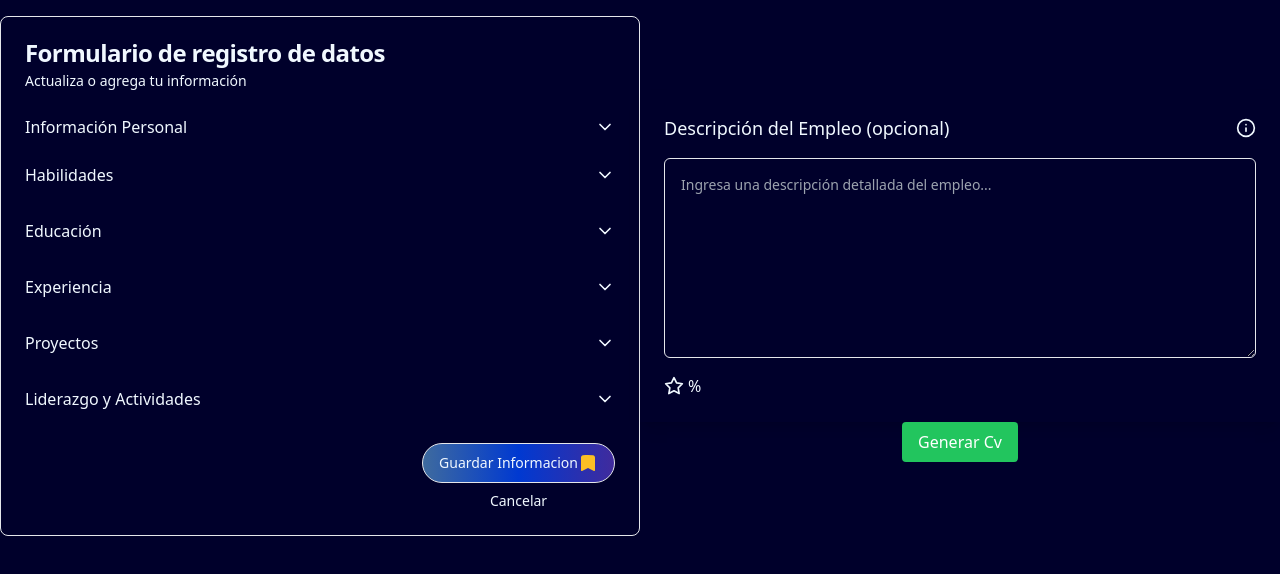
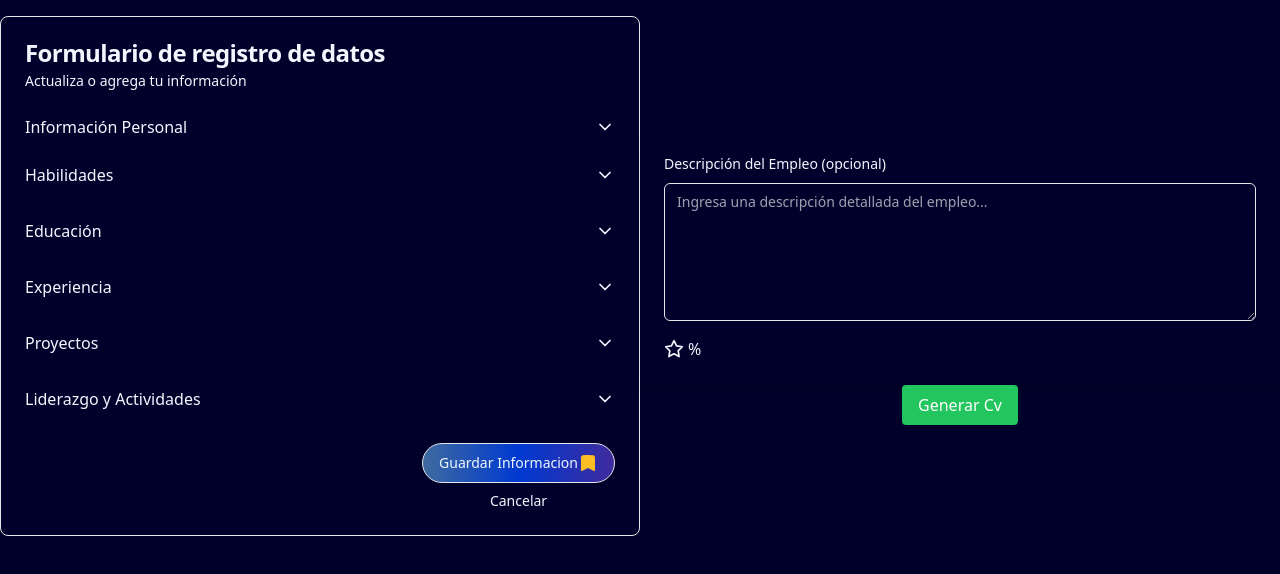
Before and after one commit to BillalbertCode/fastcv-ia, a Next.js app: page / in a window 1280 px wide. Shown: the top 574 px of the page. Built offline with nearby package versions, Linux system fonts and the light colour scheme.

Commit message:
JobForm - muestra de errores

```diff
--- a/components/cv/components/JobForm.js
+++ b/components/cv/components/JobForm.js
@@ -6,26 +6,21 @@
  *
  * @param {string} feedbackMessage
  * @param {number} compatibilityWithWork - compatibilidad con el trabajo
+ * @param {function} onChange - handler input
  * @returns
  */
-import { Label } from "@/components/ui/label"
-import { Textarea } from "@/components/ui/textarea"
+import { TextareaForm } from "@/components/component/InputForm"
 
-const JobForm = ({feedbackMessage, compatibilityWithWork, onChange}) => {
+const JobForm = ({ feedbackMessage, compatibilityWithWork, onChange, _errors }) => {
     return (
         <div className="bg-background p-6 shadow-lg">
             <div className="flex flex-col gap-4">
-                <div className="flex items-center justify-between">
-                    <Label htmlFor="job-description" className="text-lg font-medium">
-                        Descripción del Empleo (opcional)
-                    </Label>
-                    <InfoIcon className="w-5 h-5 text-muted-foreground" />
-                </div>
-                <Textarea
-                    id="job-description"
+                <TextareaForm
+                    label={"Descripción del Empleo (opcional)"}
                     onChange={onChange}
-                    placeholder="Ingresa una descripción detallada del empleo..."
-                    className="p-4 min-h-[200px] rounded-md border border-input bg-background focus:border-primary focus:ring-1 focus:ring-primary"
+                    placeholder={"Ingresa una descripción detallada del empleo..."}
+                    rows={6}
+                    _errors={_errors}
                 />
                 <div className="flex items-center gap-2">
                     <div title="Compatibilidad con el Empleo" className="flex items-center gap-1 text-primary">
--- a/components/cv/utils/fetchCreateCv.js
+++ b/components/cv/utils/fetchCreateCv.js
@@ -20,14 +20,14 @@ export const fetchCreateCV = async (userData) => {
 
     const data = await response.json();
     if (response.ok) {
-        return {cv: data.cv}
+      return { cv: data.cv }
     } else {
       console.error(data.error);
-        throw new Error(data.error.message);
+      throw new Error(JSON.stringify(data.error));
     }
   }
   catch (error) {
-      console.error(error);
-      return {error: 'Error: ' + error.message}
+    console.error(JSON.parse(error.message));
+    return JSON.parse(error.message)
   }
 };
--- a/pages/api/createcv.js
+++ b/pages/api/createcv.js
@@ -97,7 +97,7 @@ export default async function handler(req, res) {
 
   // Control de datos fallidos
   if (!success) {
-    return res.status(400).json({ error: { message: 'Invalid request', error: error.issues } })
+    return res.status(400).json({ error: { message: 'Invalid request', error: error.format() } })
   }
 
   // extraccion de datos de usuario
--- a/pages/index.js
+++ b/pages/index.js
@@ -38,7 +38,6 @@ export default function Home() {
     e.preventDefault();
     setLoading(true)
     setError(false)
-
     // handler object
     // Posible funcion para que se pueda mandar sin descripcion
     // const objectReq = () => {
@@ -57,10 +56,12 @@ export default function Home() {
         setCv(response.cv)
       } else {
         console.error(response.error)
-        setError(response.error)
+        setError(response)
       }
       setLoading(false)
     }
+    console.log(error)
+
   }
 
   // Descripcion del empleo
@@ -76,10 +77,10 @@ export default function Home() {
             <FormUser/>
           </div>
           <div className='flex flex-col justify-center'>
-            <JobForm onChange={handleJobDescriptionChange} feedbackMessage={cv?.feedbackMessage} compatibilityWithWork={cv?.compatibilityWithWork} />
+            <JobForm _errors={error && error.error?.jobDescription?._errors} onChange={handleJobDescriptionChange} feedbackMessage={cv?.feedbackMessage} compatibilityWithWork={cv?.compatibilityWithWork} />
             <button disabled={Object.keys(user).length === 0} onClick={handleSubmit} className="btn bg-green-500 text-white mx-auto py-2 px-4 rounded">Generar Cv </button>
             <p className="text-center font-medium">{loading ? "Generando CV por favor espere..." : " "}</p>
-            <p className="text-center text-red-600 font-medium">{error && error}</p>
+            <p className="text-center text-red-600 font-medium">{error && error?.message}</p>
           </div>
         </div>
       </div>
```
Lines whose indentation alone changed are shown as unchanged.
